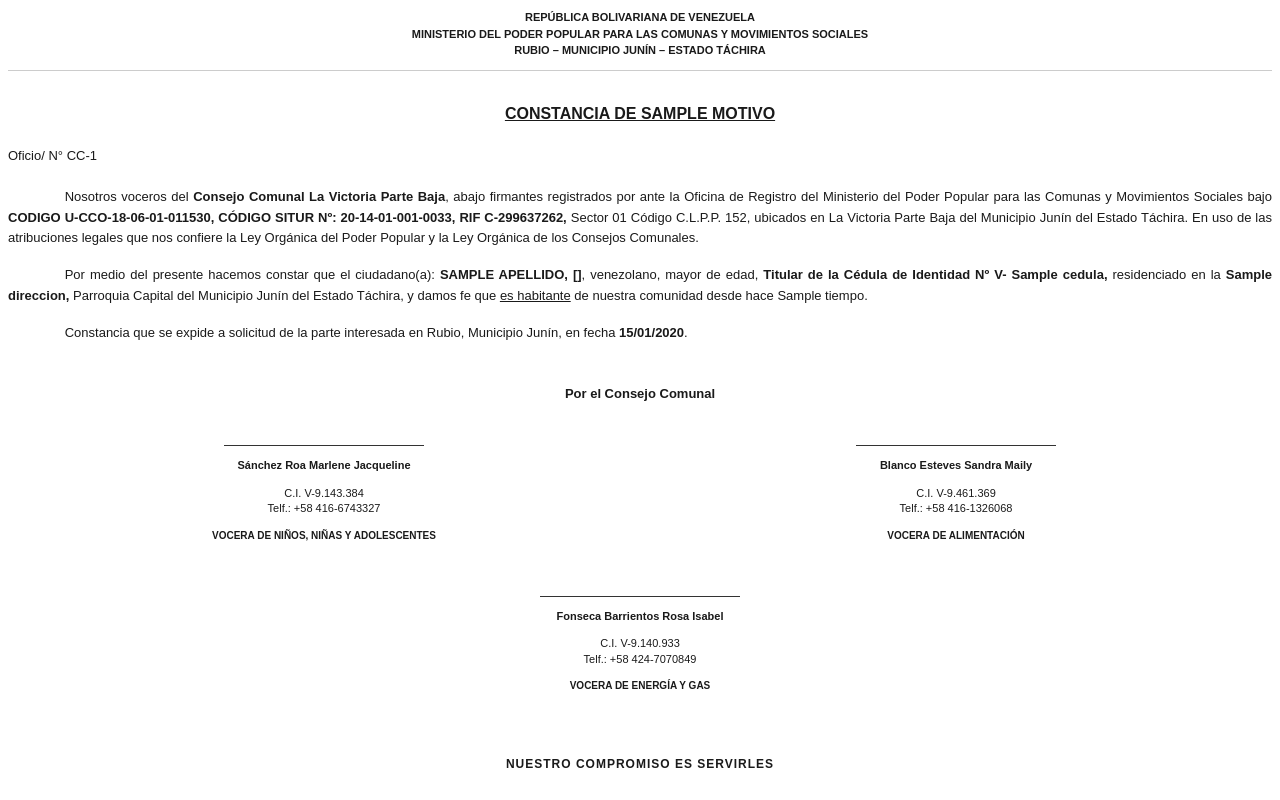
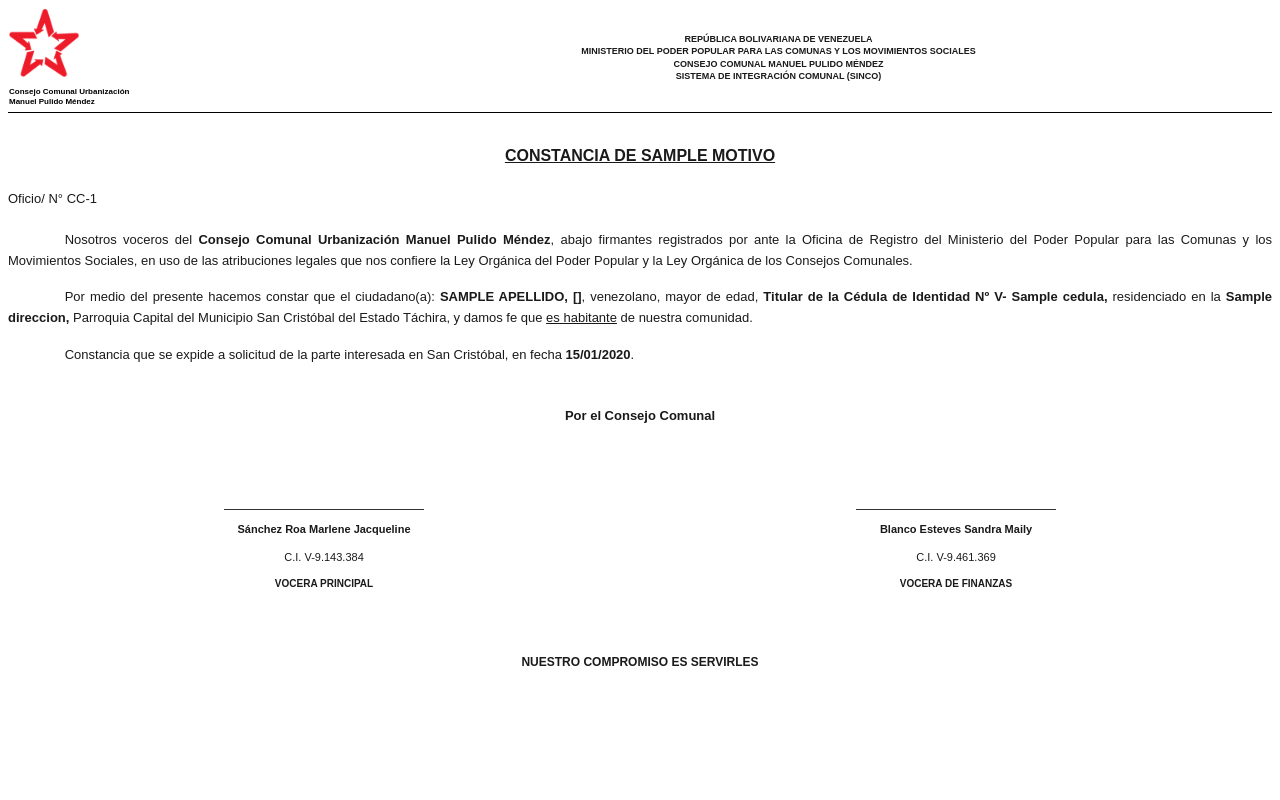
Before and after one commit to ElGabUwU/Proyecto_CC, a Django app: template myapp/templates/residence.html in a window 1280 px wide. Run offline with Django 3.2, Linux system fonts and the light colour scheme; the template is opened without the code that fills it: most values are stand-ins (such as "Sample title", 1, 10 or a date in 2020).

Commit message:
CAMBIOS 9/06/2026

```diff
--- a/myapp/templates/residence.html
+++ b/myapp/templates/residence.html
@@ -5,9 +5,8 @@
   <style>
     @page {
       size: letter;
-      margin: 3cm 2.5cm 2.5cm 2.5cm;
+      margin: 1.5cm 2.5cm 2.5cm 2.5cm;
     }
-
     body {
       font-family: Arial, sans-serif;
       font-size: 13px;
@@ -15,22 +14,46 @@
       line-height: 1.6;
     }
 
-    /* Estructura segura basada en Tablas para xhtml2pdf (No usar Flexbox) */
+    /* 🏛️ Estructura del Encabezado Institucional Unificado */
     .header-table {
       width: 100%;
       border-collapse: collapse;
       margin-bottom: 5px;
     }
-
+    .logo-cell {
+      width: 25%;
+      text-align: left;
+      vertical-align: middle;
+    }
+    .logo-img {
+      width: 70px;
+      height: auto;
+    }
+    .legend-text {
+      font-size: 8px;
+      font-weight: bold;
+      line-height: 1.2;
+      margin-top: 4px;
+      color: #000000;
+    }
+    .header-text-cell {
+      width: 75%;
+      text-align: center;
+      vertical-align: middle;
+      padding-right: 40px;
+    }
     .header-text {
-      text-align: center;
-      font-size: 11px;
+      font-size: 9px;
       font-weight: bold;
-      text-transform: uppercase;
-      line-height: 1.5;
+      line-height: 1.4;
     }
 
-    /* Título */
+    /* 📄 Estilos de la Estructura de Trámite */
+    .divider {
+      border: none;
+      border-top: 1.5px solid #000;
+      margin: 2px 0 15px;
+    }
     .title {
       text-align: center;
       font-size: 16px;
@@ -39,22 +62,16 @@
       margin: 30px 0 20px;
       text-decoration: underline;
     }
-
-    /* Oficio */
     .oficio {
       margin-bottom: 20px;
       font-size: 13px;
     }
-
-    /* Párrafos */
     .paragraph {
       text-align: justify;
       margin-bottom: 16px;
       font-size: 13px;
       text-indent: 1.5cm;
     }
-
-    /* Firmas organizadas con tablas */
     .signatures-label {
       text-align: center;
       margin-top: 40px;
@@ -62,55 +79,40 @@
       font-size: 13px;
       font-weight: bold;
     }
-
     .signatures-table {
       width: 100%;
       border-collapse: collapse;
     }
-
     .signature-block {
       text-align: center;
       width: 50%;
       vertical-align: top;
     }
-
     .signature-line {
       border-top: 1px solid #333;
       width: 200px;
       margin: 0 auto 8px;
     }
-
     .signature-name {
       font-weight: bold;
       font-size: 11px;
     }
-
     .signature-info {
       font-size: 11px;
       line-height: 1.4;
     }
-
     .signature-role {
       font-size: 10px;
       text-transform: uppercase;
       font-weight: bold;
       margin-top: 4px;
     }
-
-    /* Footer */
     .footer {
       text-align: center;
       font-size: 12px;
       font-weight: bold;
       margin-top: 50px;
       text-transform: uppercase;
-      letter-spacing: 1px;
-    }
-
-    .divider {
-      border: none;
-      border-top: 1px solid #ccc;
-      margin: 10px 0 20px;
     }
   </style>
 </head>
@@ -118,10 +120,17 @@
 
   <table class="header-table">
     <tr>
-      <td class="header-text">
-        República Bolivariana de Venezuela<br>
-        Ministerio del Poder Popular para las Comunas y Movimientos Sociales<br>
-        Rubio – Municipio Junín – Estado Táchira
+      <td class="logo-cell">
+        <img src="myapp/static/assets/images/CC_logo.png" class="logo-img"><br>
+        <div class="legend-text">Consejo Comunal Urbanización<br>Manuel Pulido Méndez</div>
+      </td>
+      <td class="header-text-cell">
+        <div class="header-text">
+          REPÚBLICA BOLIVARIANA DE VENEZUELA<br>
+          MINISTERIO DEL PODER POPULAR PARA LAS COMUNAS Y LOS MOVIMIENTOS SOCIALES<br>
+          CONSEJO COMUNAL MANUEL PULIDO MÉNDEZ<br>
+          SISTEMA DE INTEGRACIÓN COMUNAL (SINCO)
+        </div>
       </td>
     </tr>
   </table>
@@ -133,23 +142,18 @@
   <p class="oficio">Oficio/ N° CC-{{ constancia.id }}</p>
 
   <p class="paragraph">
-    Nosotros voceros del <strong>Consejo Comunal La Victoria Parte Baja</strong>, abajo firmantes registrados por ante
-    la Oficina de Registro del Ministerio del Poder Popular para las Comunas y Movimientos Sociales bajo
-    <strong>CODIGO U-CCO-18-06-01-011530, CÓDIGO SITUR Nº: 20-14-01-001-0033, RIF C-299637262,</strong>
-    Sector 01 Código C.L.P.P. 152, ubicados en La Victoria Parte Baja del Municipio Junín del Estado
-    Táchira. En uso de las atribuciones legales que nos confiere la Ley Orgánica del Poder Popular y la
-    Ley Orgánica de los Consejos Comunales.
+    Nosotros voceros del <strong>Consejo Comunal Urbanización Manuel Pulido Méndez</strong>, abajo firmantes registrados por ante
+    la Oficina de Registro del Ministerio del Poder Popular para las Comunas y los Movimientos Sociales, en uso de las atribuciones legales que nos confiere la Ley Orgánica del Poder Popular y la Ley Orgánica de los Consejos Comunales.
   </p>
 
   <p class="paragraph">
     Por medio del presente hacemos constar que el ciudadano(a): <strong>{{ solicitante.apellido|upper }}, {{ solicitante.nombre|upper }}</strong>,
     venezolano, mayor de edad, <strong>Titular de la Cédula de Identidad Nº V- {{ solicitante.cedula }},</strong> residenciado en la
-    <strong>{{ familia.direccion|default:"COMUNIDAD LA VICTORIA PARTE BAJA" }},</strong> Parroquia Capital del Municipio
-    Junín del Estado Táchira, y damos fe que <u>es habitante</u> de nuestra comunidad desde hace {{ tiempo }}.
+    <strong>{{ familia.direccion|default:"URBANIZACIÓN MANUEL PULIDO MÉNDEZ" }},</strong> Parroquia Capital del Municipio San Cristóbal del Estado Táchira, y damos fe que <u>es habitante</u> de nuestra comunidad.
   </p>
 
   <p class="paragraph">
-    Constancia que se expide a solicitud de la parte interesada en Rubio, Municipio Junín, en fecha <strong>{{ fecha_emision|date:"d/m/Y" }}</strong>.
+    Constancia que se expide a solicitud de la parte interesada en San Cristóbal, en fecha <strong>{{ fecha_emision|date:"d/m/Y" }}</strong>.
   </p>
 
   <p class="signatures-label">Por el Consejo Comunal</p>
@@ -157,39 +161,19 @@
   <table class="signatures-table" style="margin-bottom: 40px;">
     <tr>
       <td class="signature-block">
+        <br><br>
         <div class="signature-line"></div>
         <p class="signature-name">Sánchez Roa Marlene Jacqueline</p>
-        <p class="signature-info">
-          C.I. V-9.143.384<br>
-          Telf.: +58 416-6743327
-        </p>
-        <p class="signature-role">Vocera de Niños, Niñas y Adolescentes</p>
+        <p class="signature-info">C.I. V-9.143.384</p>
+        <p class="signature-role">Vocera Principal</p>
       </td>
       <td class="signature-block">
+        <br><br>
         <div class="signature-line"></div>
         <p class="signature-name">Blanco Esteves Sandra Maily</p>
-        <p class="signature-info">
-          C.I. V-9.461.369<br>
-          Telf.: +58 416-1326068
-        </p>
-        <p class="signature-role">Vocera de Alimentación</p>
+        <p class="signature-info">C.I. V-9.461.369</p>
+        <p class="signature-role">Vocera de Finanzas</p>
       </td>
-    </tr>
-  </table>
-
-  <table class="signatures-table">
-    <tr>
-      <td style="width: 25%;"></td>
-      <td class="signature-block" style="width: 50%;">
-        <div class="signature-line"></div>
-        <p class="signature-name">Fonseca Barrientos Rosa Isabel</p>
-        <p class="signature-info">
-          C.I. V-9.140.933<br>
-          Telf.: +58 424-7070849
-        </p>
-        <p class="signature-role">Vocera de Energía y Gas</p>
-      </td>
-      <td style="width: 25%;"></td>
     </tr>
   </table>
 
```
Also changed, not shown: myapp/templates/acta_reunion.html (+44 -13 lines), myapp/views_comunidad.py (+65 -44 lines).
